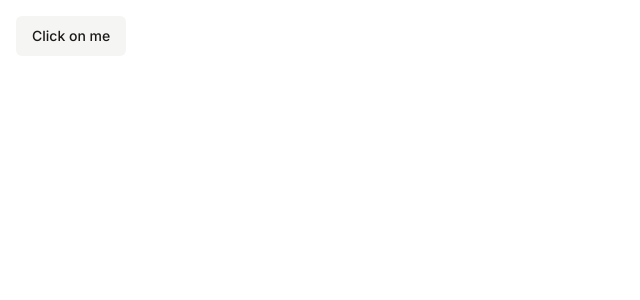
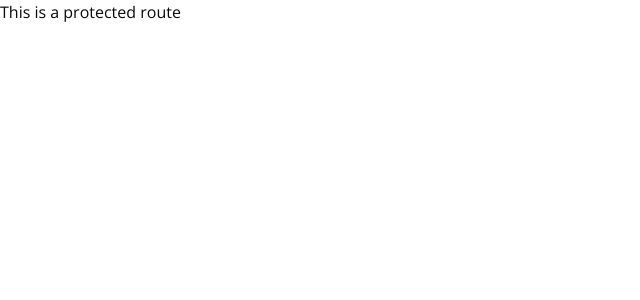
Before and after one commit to wilsonfrancisco/discord-clone, a Next.js app: page / in a window 1280 px wide. Shown: the top 300 px of the page, without its empty margins (0-640 px from the left). Built offline with nearby package versions, Linux system fonts and the light colour scheme.

Commit message:
initial folder setup

```diff
--- /dev/null
+++ b/app/(auth)/(routes)/login/page.tsx
@@ -0,0 +1,5 @@
+const LoginPage = () => {
+  return (<p>Login page</p>);
+}
+
+export default LoginPage;
--- /dev/null
+++ b/app/(auth)/(routes)/register/page.tsx
@@ -0,0 +1,5 @@
+const RegisterPage = () => {
+  return (<p>Register page</p>);
+}
+
+export default RegisterPage;
--- /dev/null
+++ b/app/(auth)/layout.tsx
@@ -0,0 +1,9 @@
+const AuthLayout = ({ children }: { children: React.ReactNode }) => {
+  return (
+    <>
+      {children}
+    </>
+  );
+}
+
+export default AuthLayout;
--- /dev/null
+++ b/app/(main)/(routes)/page.tsx
@@ -0,0 +1,7 @@
+export default function Home() {
+  return (
+    <div>
+      This is a protected route
+    </div>
+  );
+}
--- a/app/layout.tsx
+++ b/app/layout.tsx
@@ -1,13 +1,18 @@
 import type { Metadata } from "next";
-import { Inter } from "next/font/google";
+import { Open_Sans } from "next/font/google";
 
 import "./styles/globals.css";
 
-const inter = Inter({ subsets: ["latin"] });
+const font = Open_Sans({ subsets: ["latin"] });
 
 export const metadata: Metadata = {
   title: "Discord Application",
   description: "Generated by create next app",
+  authors: [
+    {
+      name: "Wilson Garcia Simões Francisco"
+    }
+  ]
 };
 
 export default function RootLayout({
@@ -17,7 +22,7 @@
 }>) {
   return (
     <html lang="en">
-      <body className={inter.className}>{children}</body>
+      <body className={font.className}>{children}</body>
     </html>
   );
 }
--- a/app/page.tsx
+++ /dev/null
@@ -1,9 +0,0 @@
-import { Button } from "@/components/ui/button";
-
-export default function Home() {
-  return (
-    <>
-      <Button className="m-4" variant={'secondary'}>Click on me</Button>
-    </>
-  );
-}
```
Also changed, not shown: 1 other file (tests, documents, lock files or other folders).
